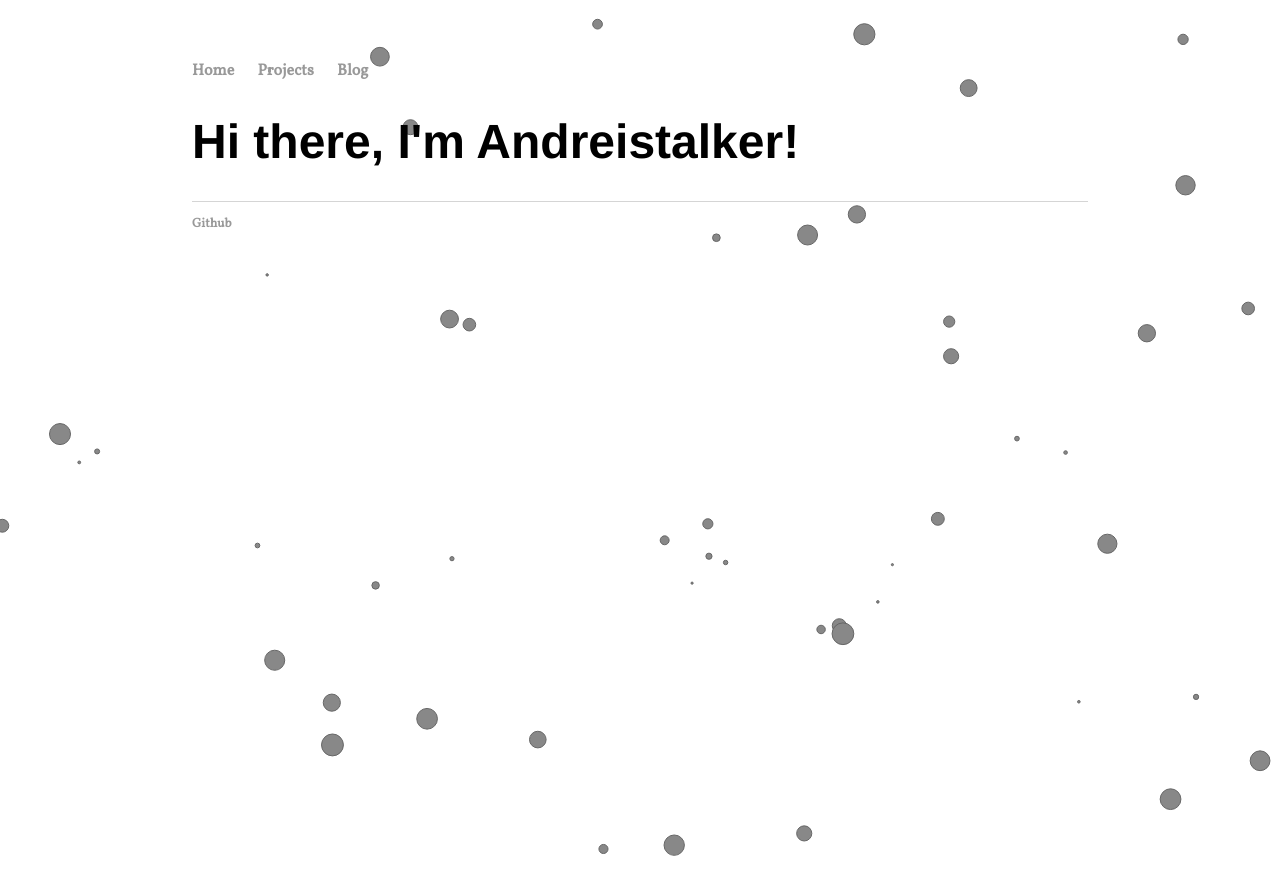
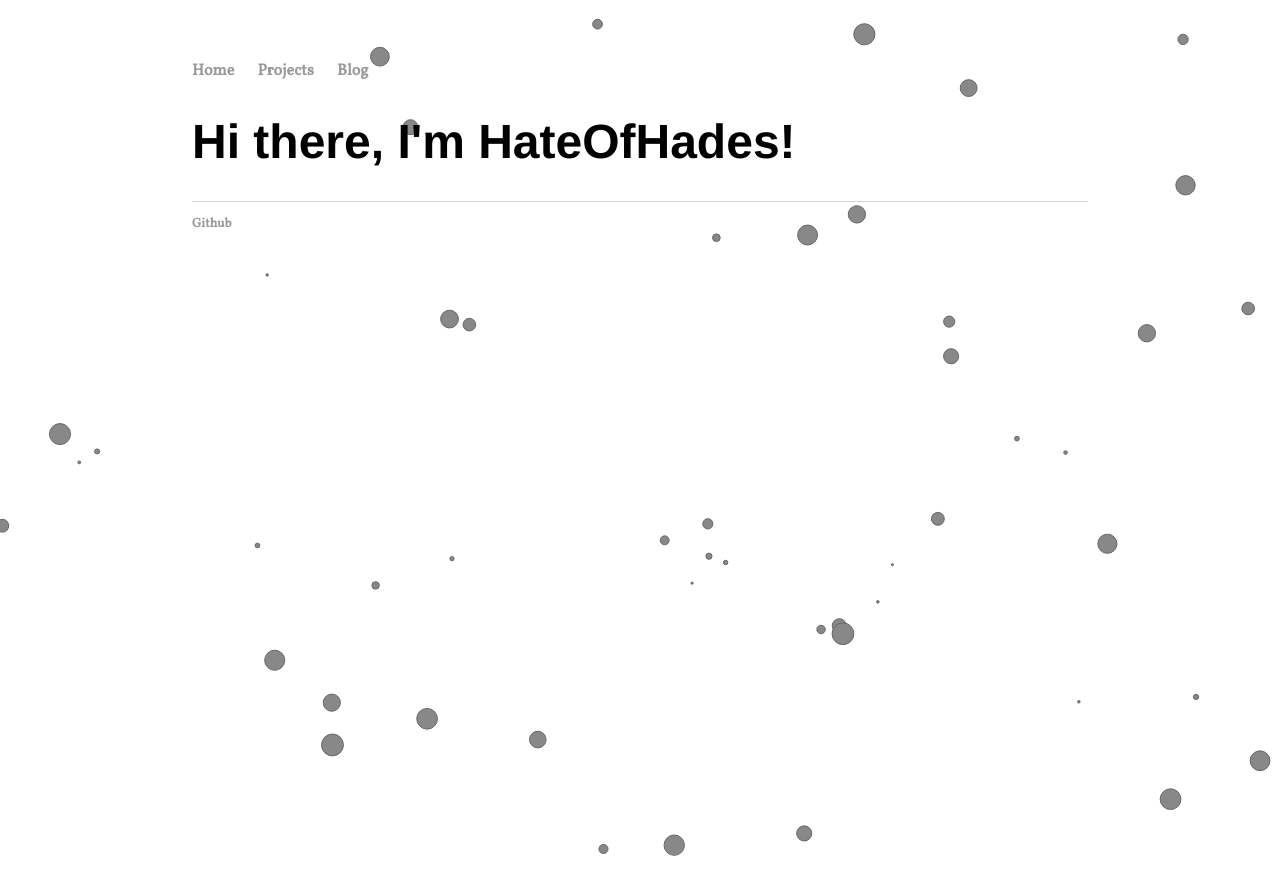
Before and after one commit to hateofhades/hateofhades.github.io, a Jekyll site: the page built from index.html, in a window 1280 px wide. Shown: the top 895 px of the page. Built offline with Jekyll 4.4.1, drawn with Linux system fonts in a browser that asks for light colours.

Commit message:
Update index.html

```diff
--- a/index.html
+++ b/index.html
@@ -3,5 +3,5 @@ layout: default
 title: Home
 ---
 <div class="blurb">
-	<h1>Hi there, I'm Andreistalker!</h1>
+	<h1>Hi there, I'm HateOfHades!</h1>
 </div><!-- /.blurb -->
```
